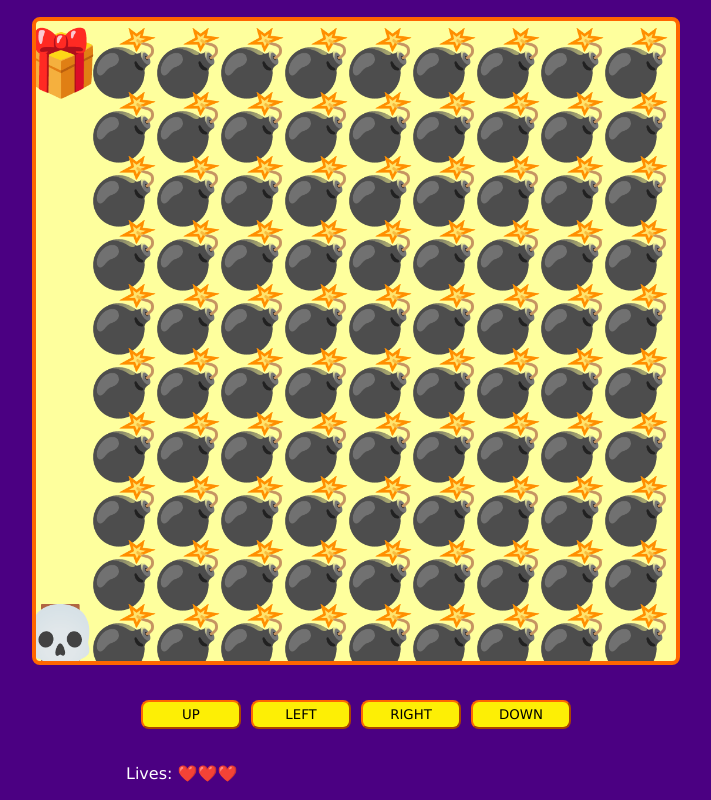
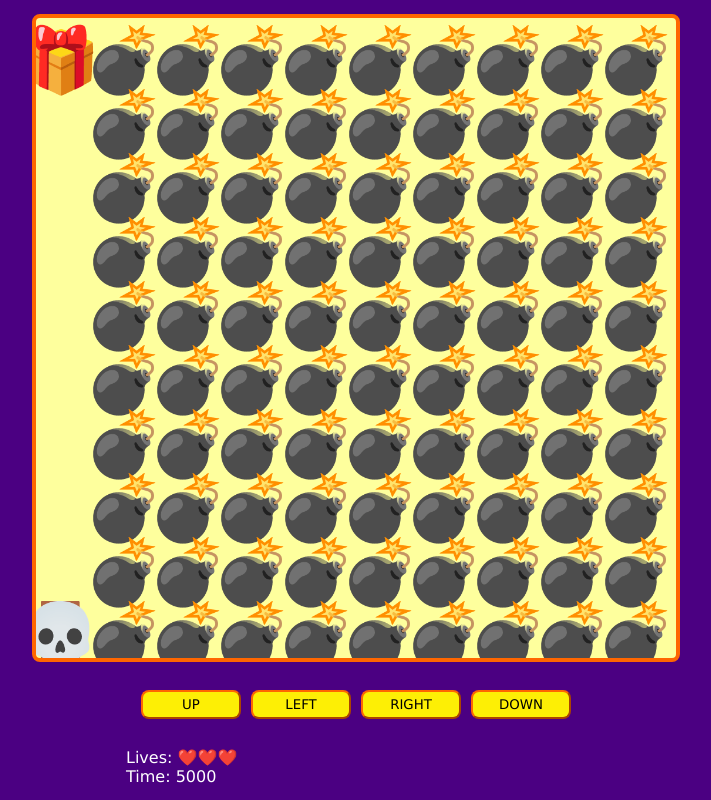
Before and after one commit to jhojan789/taller-practico-javascript-game, a plain HTML site: page index.html in a window 1280 px wide. Shown: the whole page, without its empty margins (284-995 px from the left). Drawn offline with Linux system fonts and the light colour scheme.

Commit message:
Scoring and timing system

```diff
--- a/index.html
+++ b/index.html
@@ -20,8 +20,8 @@
 
     <div class="messages">
       <!-- TODO -->
-      <p>Lives: <span id="lives"></span>
-      </p>
+      <p>Lives: <span id="lives"></span></p>
+      <p>Time: <span id="time"></span></p>
 
     </div>
 
--- a/js/game.js
+++ b/js/game.js
@@ -4,12 +4,15 @@ let canvasSize;
 let elementSize;
 let level = 0;
 let lives = 3;
+let starTime;
+let intervalTime;
 const btnUp = document.getElementById('up');
 const btnDown = document.getElementById('down');
 const btnLeft = document.getElementById('left');
 const btnRight = document.getElementById('right');
 
 const spanLives = document.getElementById('lives');
+const spanTime = document.getElementById('time');
 
 
 const playerPosition = {
@@ -43,13 +46,17 @@ function setCanvasSize(){
     canvasSize = window.innerHeight * 0.8;
   }
 
+
   canvas.setAttribute('width',canvasSize);
   canvas.setAttribute('height',canvasSize);
 
   elementSize = canvasSize / 10;
+
+
   startGame();
 
 }
+
 
 
 
@@ -66,7 +73,11 @@ function startGame(){
     return;
   }
 
+  if(!starTime){
+    starTime = Date.now();
+    intervalTime = setInterval(printTime,100);
 
+  }
 
   const mapRows = map.trim().split('\n');
   const mapRowsCols = mapRows.map(row => row.trim().split(''));
@@ -106,10 +117,9 @@ function startGame(){
   printLiveHearts();
 }
 
-
 function movePlayer(){
-  const isGiftCollisionX = giftPosition.x.toFixed(2) == playerPosition.x.toFixed(2);
-  const isGiftCollisionY = giftPosition.y.toFixed(2) == playerPosition.y.toFixed(2);
+  const isGiftCollisionX = giftPosition.x.toFixed(3) == playerPosition.x.toFixed(3);
+  const isGiftCollisionY = giftPosition.y.toFixed(3) == playerPosition.y.toFixed(3);
   const isGiftCollision = isGiftCollisionX && isGiftCollisionY;
 
   if(isGiftCollision){
@@ -194,6 +204,7 @@ function levelWin(){
 
 function gameWin(){
   console.log('Game finished');
+  clearInterval(intervalTime);
 }
 
 function levelFail(){
@@ -203,6 +214,7 @@ function levelFail(){
   if(lives <= 0){
     level = 0;
     lives = 3;
+    starTime = undefined;
   }
 
 
@@ -220,3 +232,7 @@ function printLiveHearts(){
   });
 
 }
+
+function printTime(){
+  spanTime.innerText = Date.now() - starTime;
+}
```
